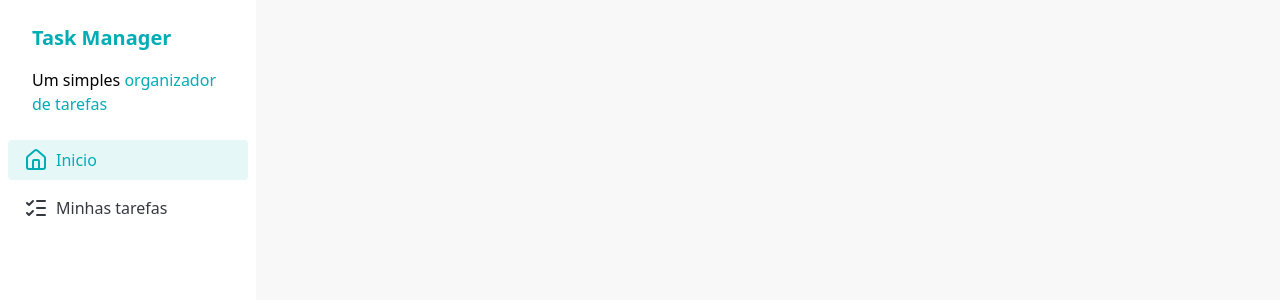
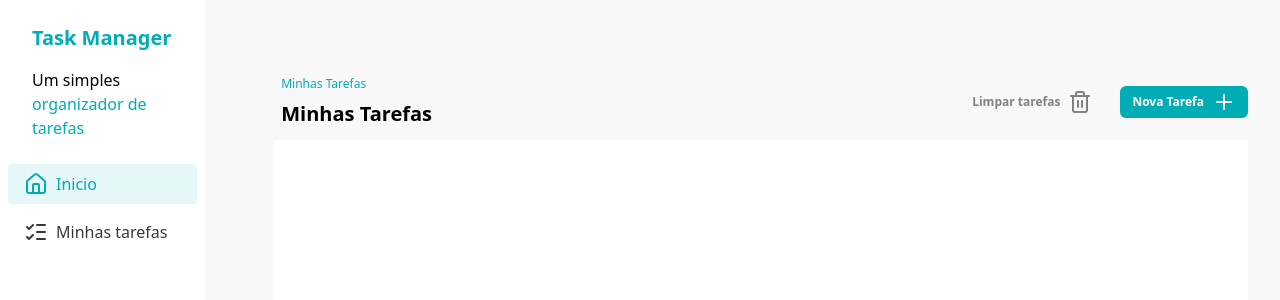
Before and after one commit to tassioNS9/task-manager, a React (Vite) app: page / in a window 1280 px wide. Shown: the top 300 px of the page. Built offline with nearby package versions, Linux system fonts and the light colour scheme.

Commit message:
feat: initial Task and Button component

```diff
--- a/src/App.jsx
+++ b/src/App.jsx
@@ -1,7 +1,13 @@
 import Sidebar from "./components/Sidebar"
+import Tasks from "./components/Tasks"
 
 function App() {
-  return <Sidebar />
+  return (
+    <div className="flex gap-9">
+      <Sidebar />
+      <Tasks />
+    </div>
+  )
 }
 
 export default App
--- /dev/null
+++ b/src/components/Button.jsx
@@ -0,0 +1,19 @@
+const Button = ({ children, variant = "primary" }) => {
+  const getVariantClasses = () => {
+    if (variant === "primary") {
+      return "bg-[#00ADB5]  text-white"
+    }
+    if (variant === "ghost") {
+      return "bg-transparent text-[#818181]"
+    }
+  }
+  return (
+    <button
+      className={`flex items-center gap-2 rounded-md px-3 py-1 font-semibold transition hover:opacity-50 ${getVariantClasses()} text-xs`}
+    >
+      {children}
+    </button>
+  )
+}
+
+export default Button
--- a/src/components/Tasks.jsx
+++ b/src/components/Tasks.jsx
@@ -1,5 +1,27 @@
+import { PlusIcon } from "lucide-react"
+import { Trash2 } from "lucide-react"
+
+import Button from "./Button"
 const Tasks = () => {
-  return <div>Tasks</div>;
-};
+  return (
+    <div className="w-full px-8 py-16">
+      <div className="flex items-center justify-between">
+        <div className="flex flex-col gap-2 p-3 px-2">
+          <span className="text-xs text-[#00ADB5]">Minhas Tarefas</span>
+          <h2 className="tex-[#35383E] text-xl font-bold">Minhas Tarefas</h2>
+        </div>
+        <div className="flex items-center gap-4">
+          <Button variant="ghost">
+            Limpar tarefas <Trash2 />
+          </Button>
+          <Button>
+            Nova Tarefa <PlusIcon />
+          </Button>
+        </div>
+      </div>
+      <div className="h-56 w-full rounded bg-[#FFFFFF]"></div>
+    </div>
+  )
+}
 
-export default Tasks;
+export default Tasks
```
